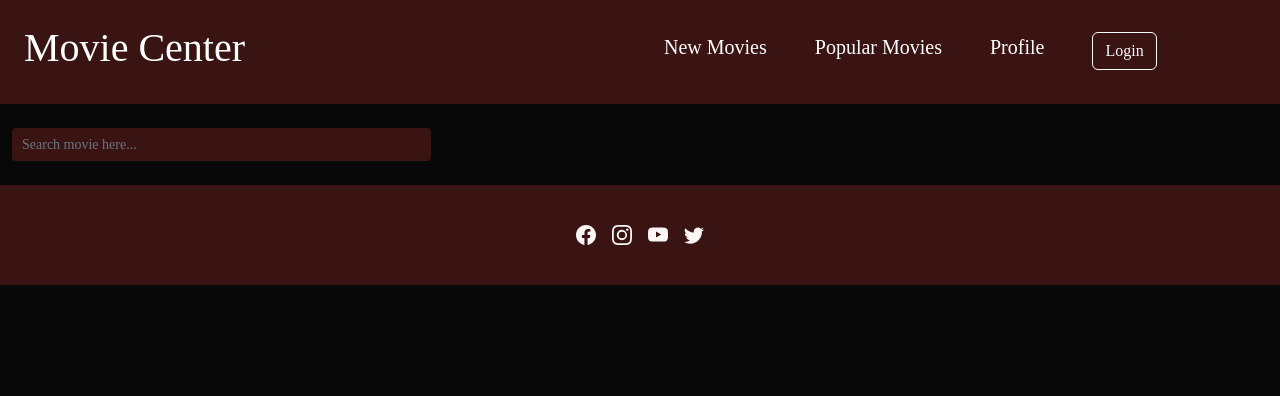
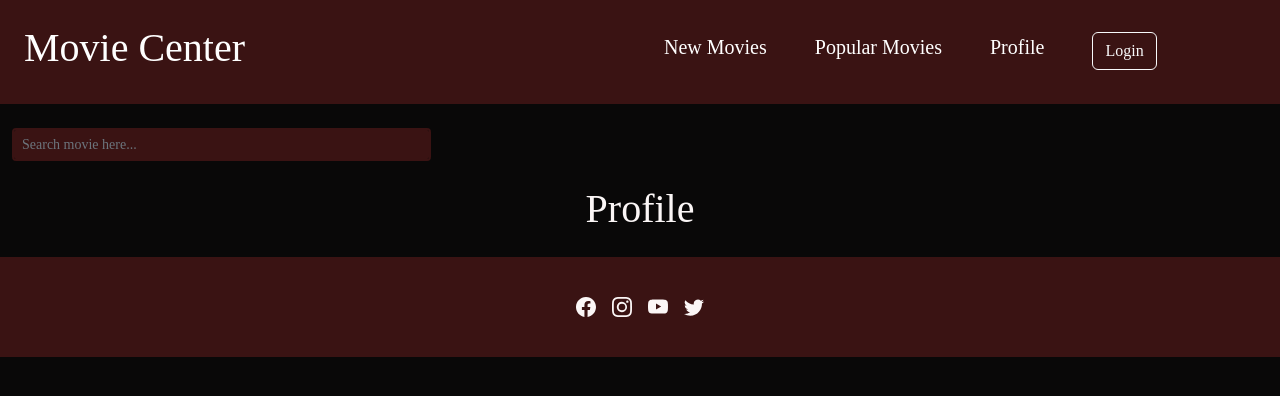
Before and after one commit to Landerup/moviecenter, a React (Create React App) app: page /profile in a window 1280 px wide. Shown: the top 396 px of the page. Built offline with nearby package versions, Linux system fonts and the light colour scheme; the HTML template or start-up script is replaced by a standard one.

Commit message:
add profile page with displayed name

```diff
--- a/src/App.js
+++ b/src/App.js
@@ -8,6 +8,7 @@ import { Routes, Route, Link } from "react-router-dom";
 import PopularMovies from "./pages/PopularMovies";
 import NewMovies from "./pages/NewMovies";
 import Home from "./pages/Home";
+import Profile from "./pages/Profile";
 
 function App() {
   // lägger api urls i variablar för att enklare kunna använda de
@@ -90,7 +91,7 @@ function App() {
             <Route path="/" element={<Home fetchMovieApi={fetchMovieApi} img_url={IMG_URL} movies={movies}/> }></Route>
             <Route path="/popular" element={< PopularMovies popularMovie={popularMovie} img_url={IMG_URL} movies={movies}/>}></Route>
             <Route path="/new" element={<NewMovies newMovie={newMovie} img_url={IMG_URL} movies={movies}/>}></Route>
-            <Route path="/profile"></Route>
+            <Route path="/profile" element={<Profile />}></Route>
           </Routes>
         </div>
       </div>
--- /dev/null
+++ b/src/pages/Profile.js
@@ -0,0 +1,17 @@
+import { useAuth0 } from "@auth0/auth0-react";
+import TitleComponent from "../components/TitleComponent";
+
+const Profile = () => {
+  const { user, isAuthenticated } = useAuth0();
+  return (
+    <div className="text-center m-4">
+      {isAuthenticated ? (
+        <TitleComponent title={user.name} />
+      ) : (
+        <TitleComponent title="Profile" />
+      )}
+    </div>
+  );
+};
+
+export default Profile;
```
